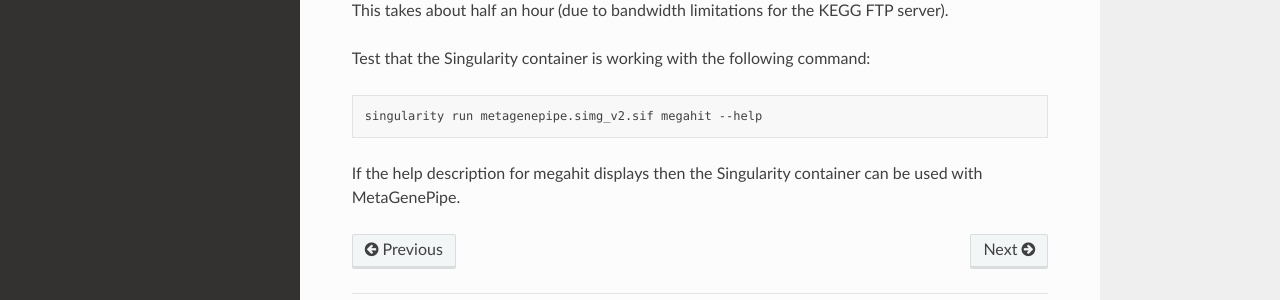
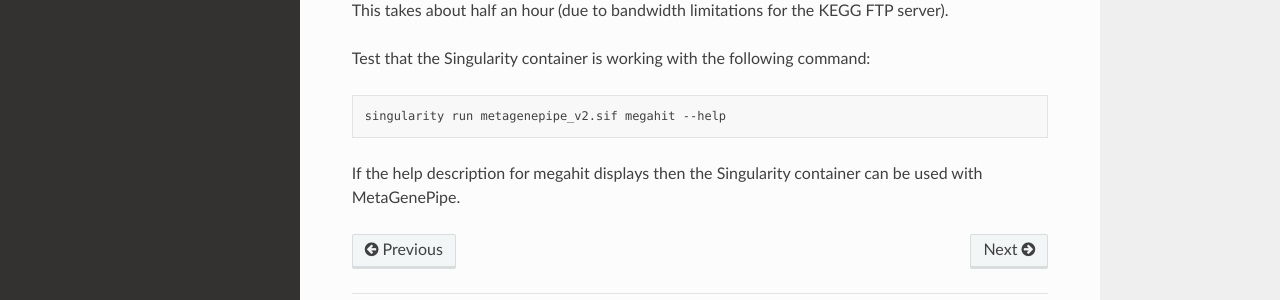
Before and after one commit to ParkvilleData/MetaGenePipe, a Sphinx documentation site: the page built from docs/installation.rst, in a window 1280 px wide and 900 px high, scrolled down 672 px. Shown: the part 477-777 px from the top of the window. Built offline with Sphinx 7.4.7 and the Read the Docs theme 2.0.0, drawn with Linux system fonts in a browser that asks for light colours.

Commit message:
Update name of singularity file and create kegg directory

```diff
--- a/docs/installation.rst
+++ b/docs/installation.rst
@@ -54,6 +54,6 @@ Test that the Singularity container is working with the following command:
 
 .. code-block:: bash
 
-    singularity run metagenepipe.simg_v2.sif megahit --help
+    singularity run metagenepipe_v2.sif megahit --help
 
 If the help description for megahit displays then the Singularity container can be used with MetaGenePipe.
--- a/setup.py
+++ b/setup.py
@@ -145,7 +145,7 @@ def download_blast(blast, singularity):
 
             ## Create directory
             Path("blast").mkdir(parents=True, exist_ok=True)
-            ## move file to kegg directory
+            ## move file to blast directory
             shutil.move(file_name, "blast/"+file_name)
 
             ## unzip file
@@ -233,6 +233,8 @@ def download_swissprot(singularity):
     ## remove fasta file
     os.remove("uniprot_sprot.fasta")
 
+    ## Create directory
+    Path("kegg").mkdir(parents=True, exist_ok=True)
     ## move file to kegg directory
     shutil.move("swissprot.dmnd", "kegg/swissprot.dmnd")
 
```
Also changed, not shown: 2 other files.
